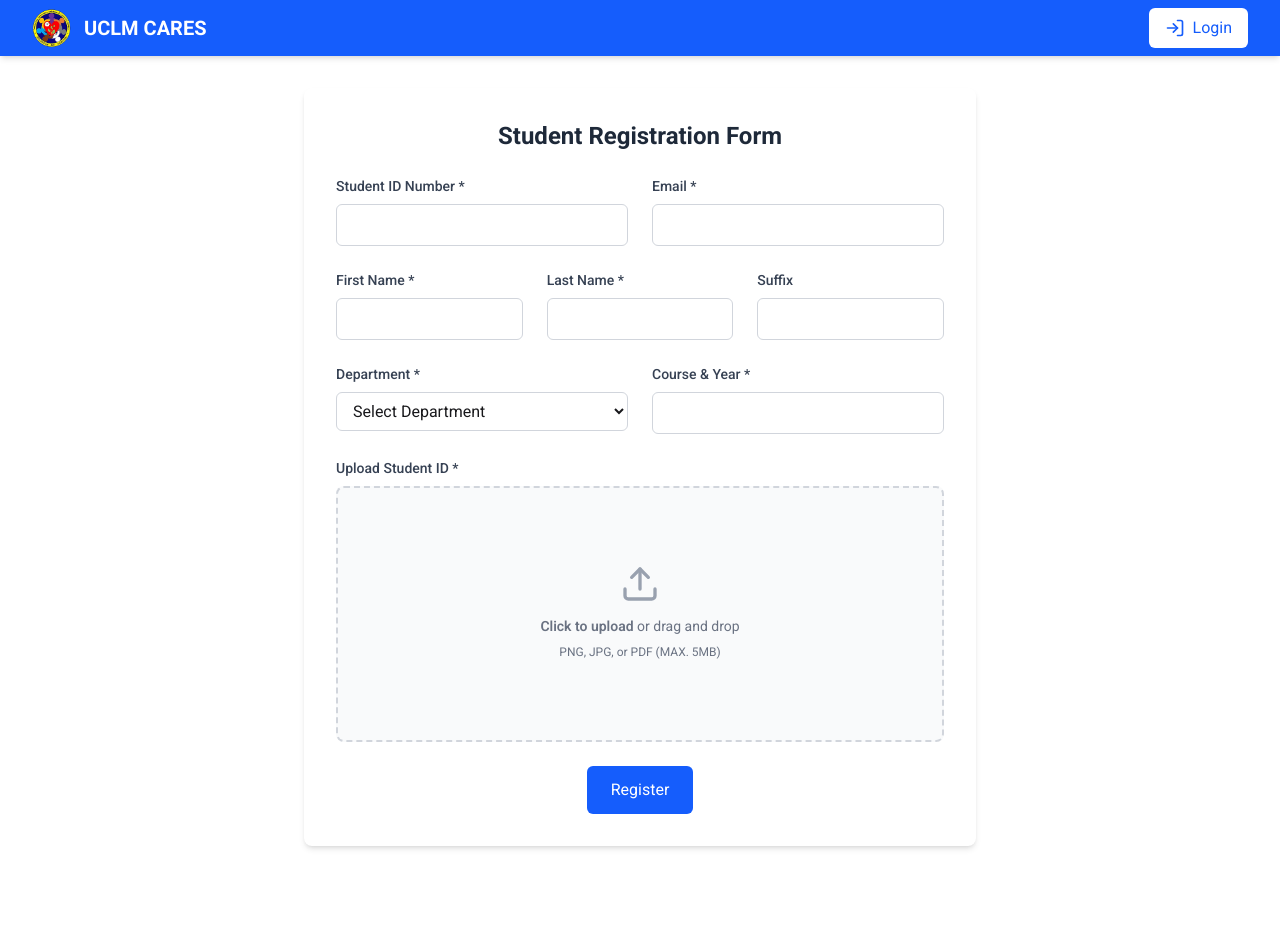
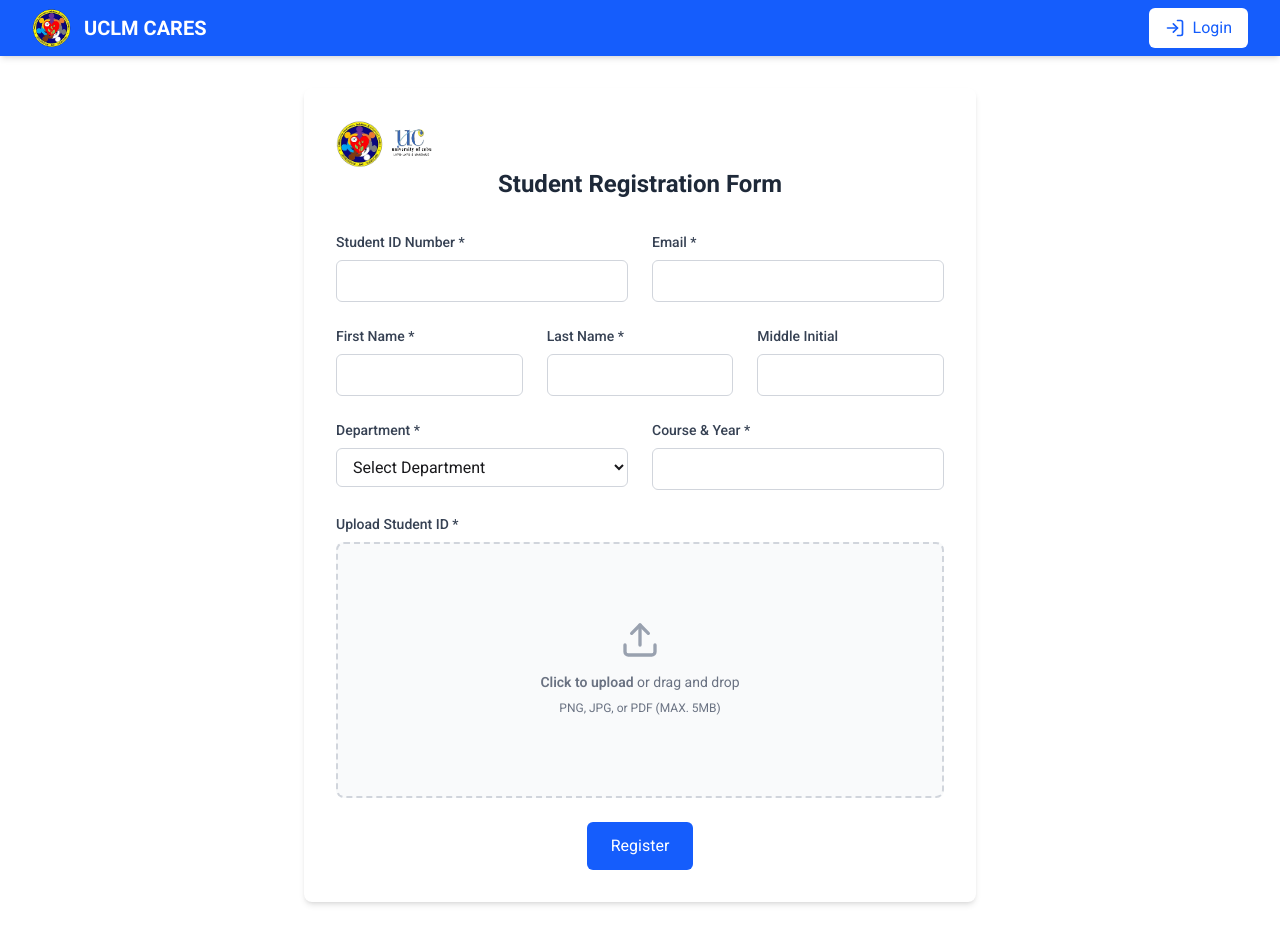
Before and after one commit to ford-HUB/Capstone-Project-3rd-Year-To-4rd-Year, a React (Vite) app: page /registrationForm in a window 1280 px wide. Before the commit the page ends 878 px from the top, so only its background shows below. Built offline with nearby package versions, Linux system fonts and the light colour scheme.

Commit message:
improvise the registration form with functionalities

```diff
--- a/src/assets/asset.jsx
+++ b/src/assets/asset.jsx
@@ -3,6 +3,7 @@ import background from './uclm-building.jpg'
 import backgroundV2 from './background-UCLM-cover.png'
 import uclmLogo from './uclm-logo.png'
 import groupImage from './group-image.png'
+import idSample from './idSample.png'
 
 
 export const asset = {
@@ -10,5 +11,6 @@ export const asset = {
     background,
     backgroundV2,
     uclmLogo,
-    groupImage
+    groupImage,
+    idSample
 }
--- a/src/pages/guest/Registration.jsx
+++ b/src/pages/guest/Registration.jsx
@@ -1,13 +1,16 @@
 import React, { useState } from 'react';
 import { Upload, LogIn } from 'lucide-react';
 import { asset } from '../../assets/asset';
+import { useNavigate } from 'react-router-dom';
 
 const Registration = () => {
+    const navigate = useNavigate()
+
     const [formData, setFormData] = useState({
         studentId: '',
         firstName: '',
         lastName: '',
-        suffix: '',
+        middleName: '',
         department: '',
         courseAndYear: '',
         email: '',
@@ -23,11 +26,11 @@ const Registration = () => {
     };
 
     const handleFileUpload = (e) => {
-        const file = e.target.files[0];
-        setFormData(prevState => ({
+        const file = e.target.files?.[0];
+        file ? setFormData(prevState => ({
             ...prevState,
-            studentIdFile: file
-        }));
+            studentIdFile: URL.createObjectURL(file)
+        })) : undefined
     };
 
     const handleSubmit = (e) => {
@@ -36,10 +39,14 @@ const Registration = () => {
         console.log(formData);
     };
 
+    const handleNextPage = (e) => {
+        e.preventDefault()
+        return navigate('/')
+    }
+
     return (
         <div className="min-h-screen">
-            {/* Navbar */}
-            <nav className="bg-blue-600 text-white shadow-md">
+            <nav className="bg-blue-600 text-white shadow-md sticky top-0 z[100]">
                 <div className="max-w-7xl mx-auto px-4 sm:px-6 lg:px-8">
                     <div className="flex items-center justify-between h-14">
                         <div className="flex items-center">
@@ -53,9 +60,7 @@ const Registration = () => {
                             </div>
                         </div>
                         <div>
-                            <button
-                                className="flex items-center bg-white text-blue-600 px-4 py-2 rounded-md hover:bg-gray-100 transition duration-300"
-                            >
+                            <button onClick={handleNextPage} className="flex items-center bg-white cursor-pointer text-blue-600 px-4 py-2 rounded-md hover:bg-gray-100 transition duration-300">
                                 <LogIn className="mr-2 h-5 w-5" />
                                 Login
                             </button>
@@ -67,9 +72,18 @@ const Registration = () => {
             {/* Registration Form */}
             <div className="container mx-auto px-4 py-8 flex items-center justify-center">
                 <div className="bg-white shadow-md rounded-lg w-full max-w-2xl p-8">
-                    <h2 className="text-2xl font-bold text-gray-800 mb-6 text-center">
+                    {/* <div className="statement flex justify-center">
+                        <p className='text-[12px]'>University Of Cebu Lapu-lapu Mandaue</p>
+                    </div> */}
+                    <div className="logo flex justify-start">
+                        <img src={asset.logo} alt='logo' className=' flex items-center h-12 w-12' />
+                        <img src={asset.uclmLogo} alt='logo' className=' flex items-center h-12 w-12' />
+                    </div>
+
+                    <div className="header flex justify-center items-center pb-8">                        <h2 className="text-2xl flex font-bold text-gray-800 text-center">
                         Student Registration Form
                     </h2>
+                    </div>
 
                     <form onSubmit={handleSubmit} className="space-y-6">
                         <div className="grid grid-cols-1 md:grid-cols-2 gap-6">
@@ -137,13 +151,13 @@ const Registration = () => {
 
                             <div>
                                 <label htmlFor="suffix" className="block text-sm font-medium text-gray-700 mb-2">
-                                    Suffix
+                                    Middle Initial
                                 </label>
                                 <input
                                     type="text"
-                                    id="suffix"
-                                    name="suffix"
-                                    value={formData.suffix}
+                                    id="middleName"
+                                    name="middleName"
+                                    value={formData.middleName}
                                     onChange={handleInputChange}
                                     className="w-full px-3 py-2 border border-gray-300 rounded-md focus:outline-none focus:ring-2 focus:ring-blue-500"
                                 />
@@ -182,12 +196,45 @@ const Registration = () => {
                                     value={formData.courseAndYear}
                                     onChange={handleInputChange}
                                     className="w-full px-3 py-2 border border-gray-300 rounded-md focus:outline-none focus:ring-2 focus:ring-blue-500"
-                                    required
                                 />
                             </div>
                         </div>
 
-                        <div>
+                        {
+                            formData.studentIdFile ?
+                                <div className="imageContainer flex flex-col justify-center items-center">
+                                    <div className="p-4 border-none bg-white rounded-md drop-shadow-2xl ">
+                                        <img src={formData.studentIdFile}
+                                            alt='Student ID Image'
+                                            className='rounded-md h-[15rem]'
+                                        />
+                                    </div>
+                                    <div className='absolute opacity-30'>
+                                        <div className="flex items-center justify-center mt-4">
+                                            <label className="flex flex-col items-center justify-center w-[26.6rem] h-[15rem] border-2 mb-4 border-gray-100 border-dashed rounded-lg cursor-pointer hover:bg-slate-50 transition-colors duration-300">
+                                                <div className="flex flex-col items-center justify-center pt-5 pb-6 px-4">
+                                                    <Upload className="w-10 h-10 text-gray-400 mb-3" />
+                                                    <p className="mb-2 text-sm text-gray-500">
+                                                        <span className="font-semibold">Click to Re Upload</span> or drag and drop
+                                                    </p>
+                                                    <p className="text-xs text-gray-500">
+                                                        PNG, JPG, or PDF (MAX. 5MB)
+                                                    </p>
+                                                </div>
+                                                <input
+                                                    type="file"
+                                                    id="studentIdUpload"
+                                                    name="studentIdFile"
+                                                    accept=".png,.jpg,.jpeg,.pdf"
+                                                    onChange={handleFileUpload}
+                                                    className="hidden"
+                                                />
+                                            </label>
+                                        </div>
+                                    </div>
+                                </div>
+
+                                : <div>
                                     <label htmlFor="studentIdUpload" className="block text-sm font-medium text-gray-700 mb-2">
                                         Upload Student ID *
                                     </label>
@@ -209,16 +256,11 @@ const Registration = () => {
                                                 accept=".png,.jpg,.jpeg,.pdf"
                                                 onChange={handleFileUpload}
                                                 className="hidden"
-                                        required
                                             />
                                         </label>
                                     </div>
-                            {formData.studentIdFile && (
-                                <p className="text-sm text-gray-500 mt-2">
-                                    Uploaded: {formData.studentIdFile.name}
-                                </p>
-                            )}
                                 </div>
+                        }
 
                         <div className="text-center">
                             <button
```
Also changed, not shown: src/assets/idSample.png (added). Lines whose indentation alone changed are shown as unchanged.
